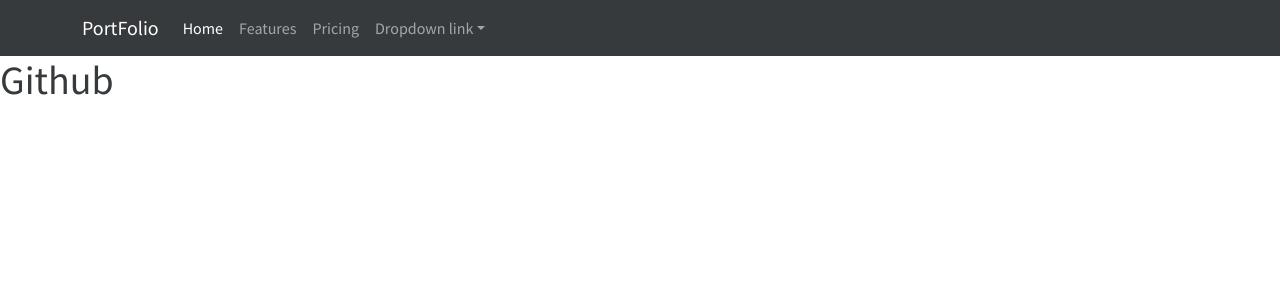
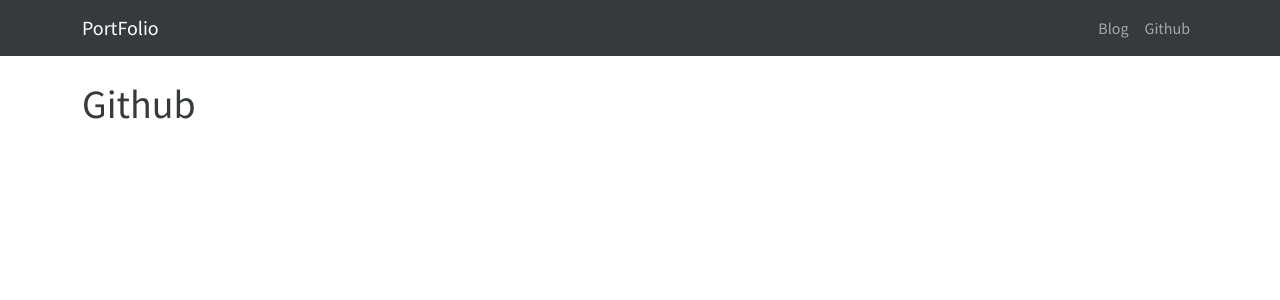
Before and after one commit to PedroPabloCarrasco/Portafolio-NextJs, a Next.js app: page /github in a window 1280 px wide. Shown: the top 300 px of the page. Built offline with nearby package versions, Linux system fonts and the light colour scheme.

Commit message:
NAvBar con componentes dentrados

```diff
--- a/components/Layout.js
+++ b/components/Layout.js
@@ -3,7 +3,10 @@
 const Layout = ({ children }) => (
     <>
         <Navbar />
+        <main className="container py-4">
         {children}
+
+        </main>
     </>
 );
 
--- a/components/Navbar.js
+++ b/components/Navbar.js
@@ -1,33 +1,31 @@
+import Link from "next/link";
+
+
+
 const Navbar = () => (
     <nav className="navbar navbar-expand-lg navbar-dark bg-dark">
 
         <div className="container">
 
-                <a className="navbar-brand" href="#">PortFolio</a>
+            <Link href="/" className="navbar-brand">PortFolio</Link>
+
+
+
+
                 <button className="navbar-toggler" type="button" data-bs-toggle="collapse" data-bs-target="#navbarNavDropdown" aria-controls="navbarNavDropdown" aria-expanded="false" aria-label="Toggle navigation">
                     <span className="navbar-toggler-icon"></span>
                 </button>
                 <div className="collapse navbar-collapse" id="navbarNavDropdown">
-                    <ul className="navbar-nav">
+                    <ul className="navbar-nav ms-auto">
+
                         <li className="nav-item">
-                            <a className="nav-link active" aria-current="page" href="#">Home</a>
+                            <Link href="/blog" className="nav-link" >Blog</Link>
+
                         </li>
                         <li className="nav-item">
-                            <a className="nav-link" href="#">Features</a>
+                            <Link href="/github" className="nav-link">Github</Link>
                         </li>
-                        <li className="nav-item">
-                            <a className="nav-link" href="#">Pricing</a>
-                        </li>
-                        <li className="nav-item dropdown">
-                            <a className="nav-link dropdown-toggle" href="#" role="button" data-bs-toggle="dropdown" aria-expanded="false">
-                                Dropdown link
-                            </a>
-                            <ul className="dropdown-menu">
-                                <li><a className="dropdown-item" href="#">Action</a></li>
-                                <li><a className="dropdown-item" href="#">Another action</a></li>
-                                <li><a className="dropdown-item" href="#">Something else here</a></li>
-                            </ul>
-                        </li>
+
                     </ul>
                 </div>
 
```
